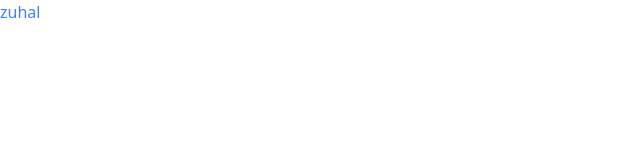
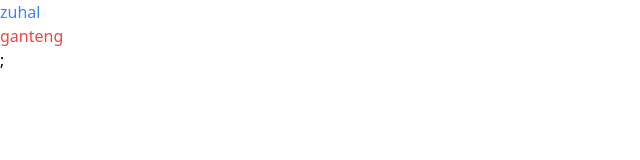
Before and after one commit to zuhalcode/nextjs-portfolio, a Next.js app: page / in a window 1280 px wide. Shown: the top 160 px of the page, without its empty margins (0-640 px from the left). Built offline with nearby package versions, Linux system fonts and the light colour scheme.

Commit message:
tes zuhal

```diff
--- a/pages/index.js
+++ b/pages/index.js
@@ -1,3 +1,8 @@
 export default function Home() {
-  return <div className="text-blue-500">zuhal</div>;
+  return (
+    <>
+      <div className="text-blue-500">zuhal</div>
+      <div className="text-red-500">ganteng</div>;
+    </>
+  );
 }
```
